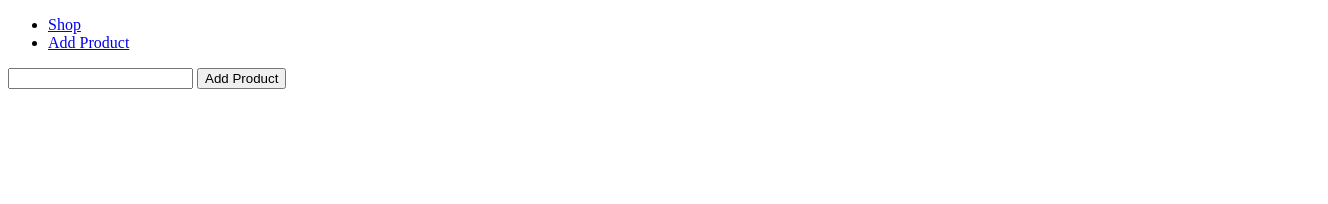
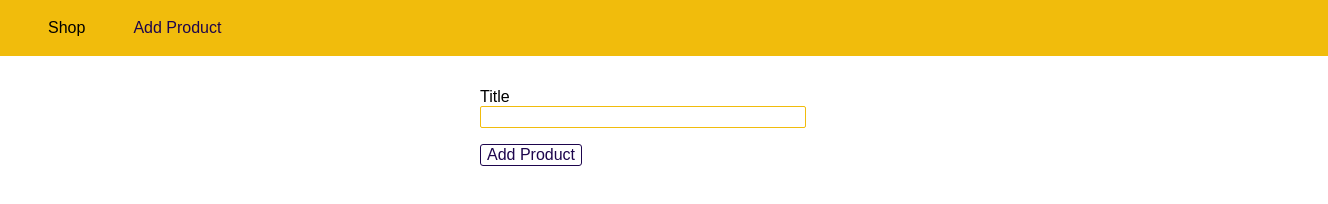
Before and after one commit to dgupta966/NODE.js, a website: page views/add-product.html in a window 1280 px wide. Shown: the whole page, 1328 px wide, since content can reach past the window. Drawn offline with Linux system fonts and the light colour scheme.

Commit message:
styling page and fix routes

```diff
--- a/views/add-product.html
+++ b/views/add-product.html
@@ -4,21 +4,101 @@
     <meta charset="UTF-8" />
     <meta name="viewport" content="width=device-width, initial-scale=1.0" />
     <title>Add Product</title>
+    <style>
+      body {
+        padding: 0;
+        margin: 0;
+        font-family: sans-serif;
+      }
+      main {
+        padding: 1rem;
+      }
+      .main-header {
+        width: 100%;
+        height: 3.5rem;
+        background-color: #f1bc0c;
+        padding: 0 1.5rem;
+      }
+      .main-header__nav {
+        height: 100%;
+        display: flex;
+        align-items: center;
+      }
+      .main-header__item-list {
+        margin: 0;
+        padding: 0;
+        list-style: none;
+        display: flex;
+      }
+      .main-header__item {
+        margin: 0 1.5rem;
+        padding: 0;
+      }
+      .main-header__item a {
+        text-decoration: none;
+        color: black;
+      }
+      .main-header__item a:hover,
+      .main-header__item a:active,
+      .main-header__item a.active {
+        color: #1d054d;
+      }
+
+      .product-form {
+        width: 20rem;
+        max-width: 90%;
+        margin: auto;
+      }
+
+      .form-control {
+        margin: 1rem 0;
+      }
+      .form-control label,
+      .form-control input {
+        display: block;
+        width: 100%;
+      }
+
+      .form-control input {
+        border: 1px solid #f1bc0c;
+        font: inherit;
+        border-radius: 2px;
+      }
+
+      button {
+        font: inherit;
+        border: 1px solid #1d054d;
+        color: #1d054d;
+        background: white;
+        border-radius: 3px;
+        cursor: pointer;
+      }
+      button:hover,
+      button:active {
+        background: #1d054d;
+        color: white;
+      }
+    </style>
   </head>
   <body>
-    <header>
-      <nav>
-        <ul>
-          <li>
+    <header class="main-header">
+      <nav class="main-header__nav">
+        <ul class="main-header__item-list">
+          <li class="main-header__item">
             <a href="/">Shop</a>
           </li>
-          <li><a href="/add-product">Add Product</a></li>
+          <li class="main-header__item">
+            <a class="active" href="/admin/add-product">Add Product</a>
+          </li>
         </ul>
       </nav>
     </header>
     <main>
-      <form action="/add-product" method="POST">
-        <input type="text" name="" title />
+      <form class="product-form" action="/admin/add-product" method="POST">
+        <div class="form-control">
+          <label for="title">Title</label>
+          <input type="text" name="title" id="title" />
+        </div>
         <button type="submit">Add Product</button>
       </form>
     </main>
```
Also changed, not shown: views/page-not-found.html (+48 -6 lines), views/shop.html (+48 -6 lines).
